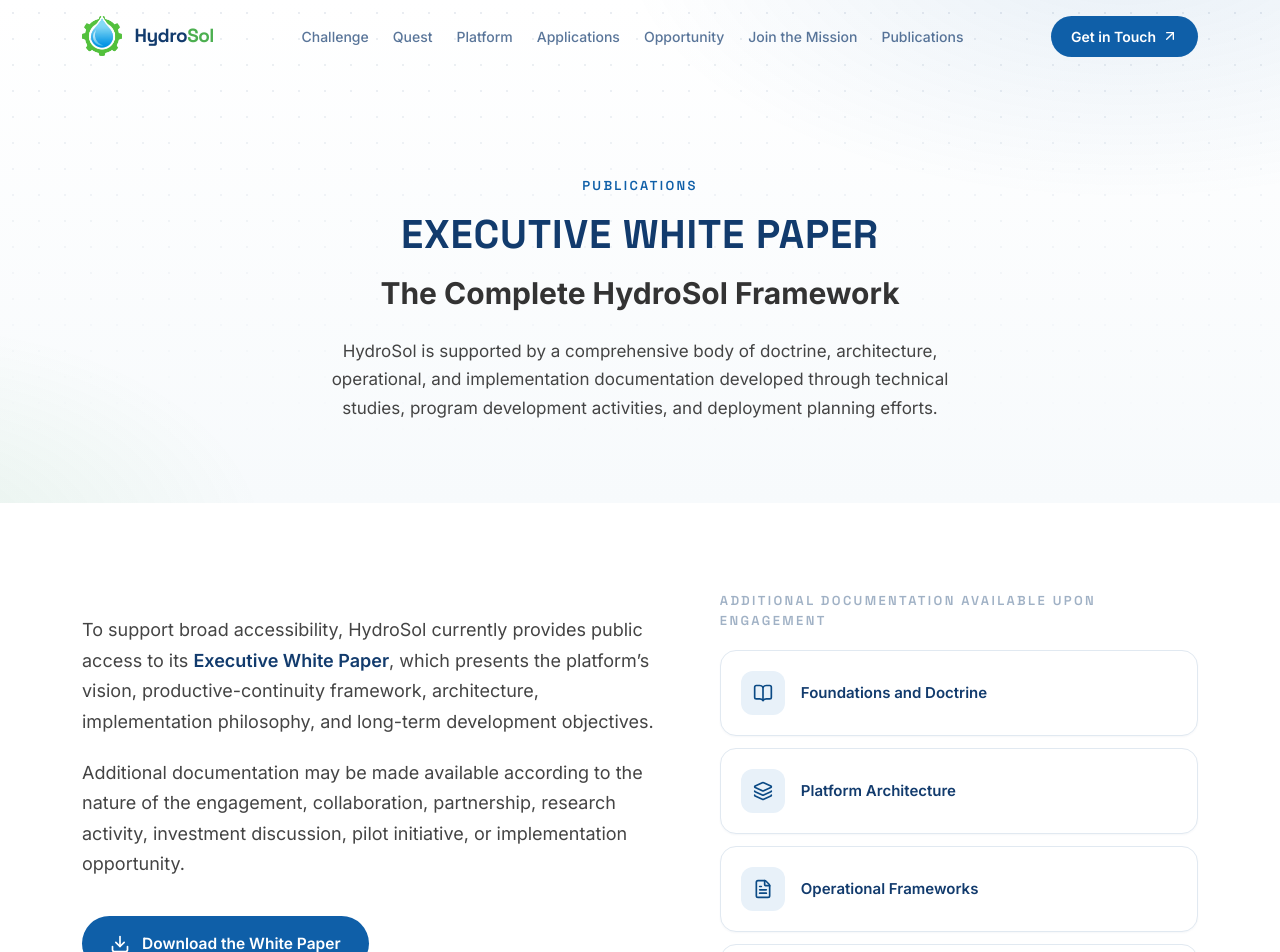
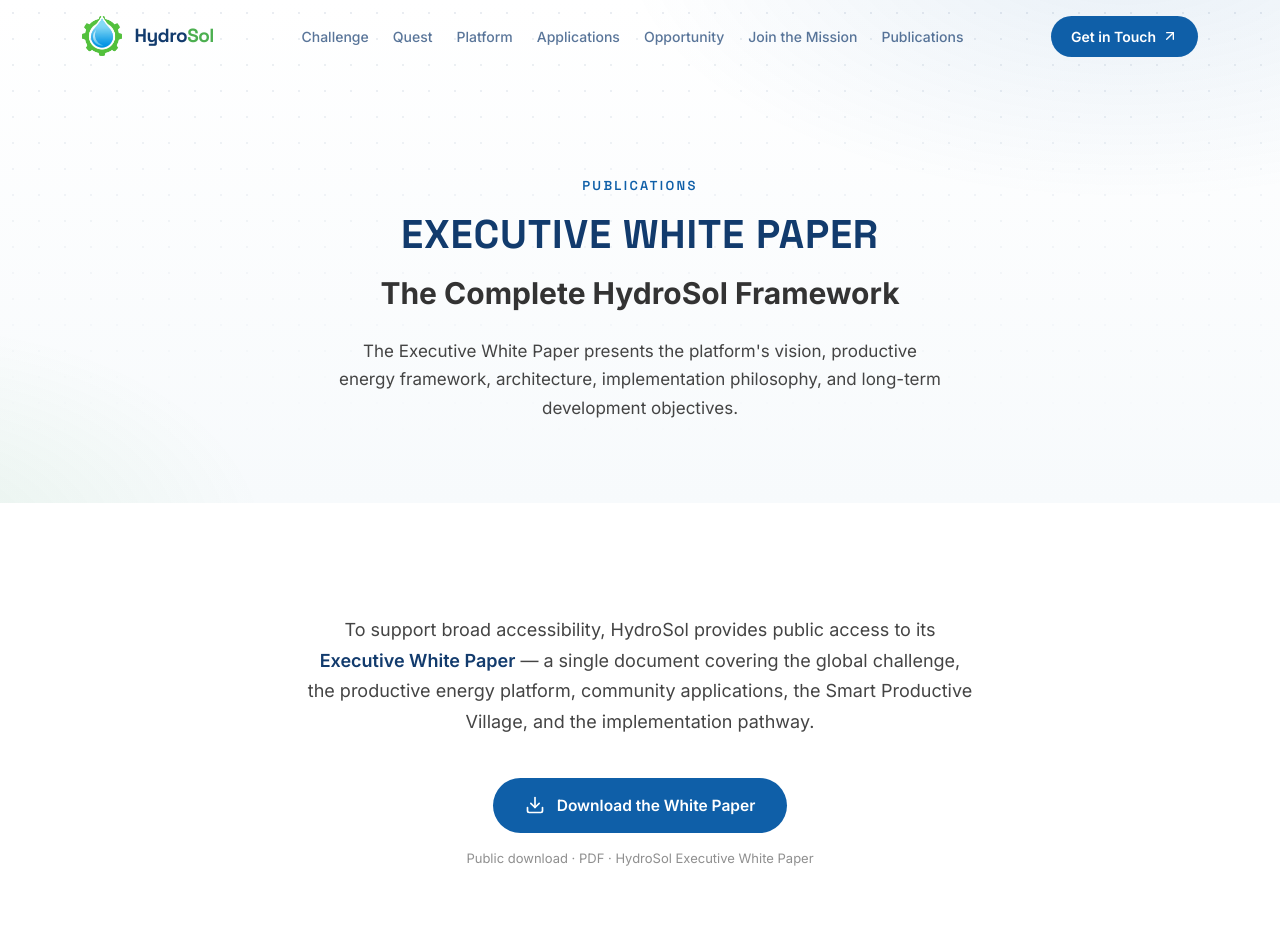
Before and after one commit to tbelay2022-lab/HydroSol, a Next.js app: page /white-paper in a window 1280 px wide. Shown: the top 952 px of the page. Built offline with nearby package versions, Linux system fonts and the light colour scheme.

Commit message:
fix: remove additional-documentation claims from white paper page
Client confirmed the doctrine/architecture/operational/deployment
documentation set does not exist. Page now presents only the
Executive White Paper with a centered download layout.

```diff
--- a/app/white-paper/page.tsx
+++ b/app/white-paper/page.tsx
@@ -1,23 +1,16 @@
 import type { Metadata } from "next";
-import { BookOpen, Download, FileText, Layers, Rocket } from "lucide-react";
+import { Download } from "lucide-react";
 import { CtaBand } from "@/components/CtaBand";
 import { GhostButton } from "@/components/Buttons";
 import { PageHero } from "@/components/PageHero";
-import { Reveal, Stagger, StaggerItem } from "@/components/Reveal";
+import { Reveal } from "@/components/Reveal";
 import { Section, Prose } from "@/components/Section";
 
 export const metadata: Metadata = {
   title: "Executive White Paper",
   description:
-    "Public access to the HydroSol Executive White Paper — the platform’s vision, productive-continuity framework, architecture, implementation philosophy, and long-term development objectives.",
+    "Public access to the HydroSol Executive White Paper — the platform's vision, productive energy framework, architecture, implementation philosophy, and long-term development objectives.",
 };
-
-const additionalDocs = [
-  { label: "Foundations and Doctrine", icon: BookOpen },
-  { label: "Platform Architecture", icon: Layers },
-  { label: "Operational Frameworks", icon: FileText },
-  { label: "Deployment and Implementation", icon: Rocket },
-];
 
 export default function WhitePaperPage() {
   return (
@@ -26,59 +19,32 @@
         eyebrow="Publications"
         title="Executive White Paper"
         subtitle="The Complete HydroSol Framework"
-        lede="HydroSol is supported by a comprehensive body of doctrine, architecture, operational, and implementation documentation developed through technical studies, program development activities, and deployment planning efforts."
+        lede="The Executive White Paper presents the platform's vision, productive energy framework, architecture, implementation philosophy, and long-term development objectives."
       />
 
       <Section>
-        <div className="grid gap-10 lg:grid-cols-[1.2fr_1fr] lg:gap-16">
-          <div>
+        <div className="mx-auto max-w-2xl text-center">
           <Prose>
             <p>
-                To support broad accessibility, HydroSol currently provides public access
-                to its <strong>Executive White Paper</strong>, which presents the
-                platform’s vision, productive-continuity framework, architecture,
-                implementation philosophy, and long-term development objectives.
-              </p>
-              <p>
-                Additional documentation may be made available according to the nature of
-                the engagement, collaboration, partnership, research activity, investment
-                discussion, pilot initiative, or implementation opportunity.
+              To support broad accessibility, HydroSol provides public access to its{" "}
+              <strong>Executive White Paper</strong> — a single document covering the
+              global challenge, the productive energy platform, community applications,
+              the Smart Productive Village, and the implementation pathway.
             </p>
           </Prose>
           <Reveal>
             <a
               href="/HydroSol-Executive-White-Paper.pdf"
               download
-                className="group mt-9 inline-flex items-center gap-3 rounded-full bg-brand px-7 py-4 text-[15.5px] font-semibold text-white transition-all hover:bg-leaf hover:shadow-[0_10px_28px_rgba(76,175,80,0.35)]"
+              className="group mt-10 inline-flex items-center gap-3 rounded-full bg-brand px-8 py-4 text-[15.5px] font-semibold text-white transition-all hover:bg-leaf hover:shadow-[0_10px_28px_rgba(76,175,80,0.35)]"
             >
               <Download className="size-5 transition-transform group-hover:translate-y-0.5" />
               Download the White Paper
             </a>
           </Reveal>
-            <p className="mt-4 text-[13px] text-ink/50">
+          <p className="mt-4 text-[13px] text-body/60">
             Public download · PDF · HydroSol Executive White Paper
           </p>
-          </div>
-
-          <div>
-            <Reveal delay={0.1}>
-              <p className="eyebrow !text-ink/40">
-                Additional Documentation Available Upon Engagement
-              </p>
-            </Reveal>
-            <Stagger className="mt-5 space-y-3">
-              {additionalDocs.map((d) => (
-                <StaggerItem key={d.label}>
-                  <div className="hairline-card flex items-center gap-4 p-5">
-                    <span className="grid size-11 shrink-0 place-items-center rounded-xl bg-brand-soft text-brand-deep">
-                      <d.icon className="size-5" />
-                    </span>
-                    <span className="text-[15px] font-semibold text-ink">{d.label}</span>
-                  </div>
-                </StaggerItem>
-              ))}
-            </Stagger>
-          </div>
         </div>
       </Section>
 
```
Lines whose indentation alone changed are shown as unchanged.
